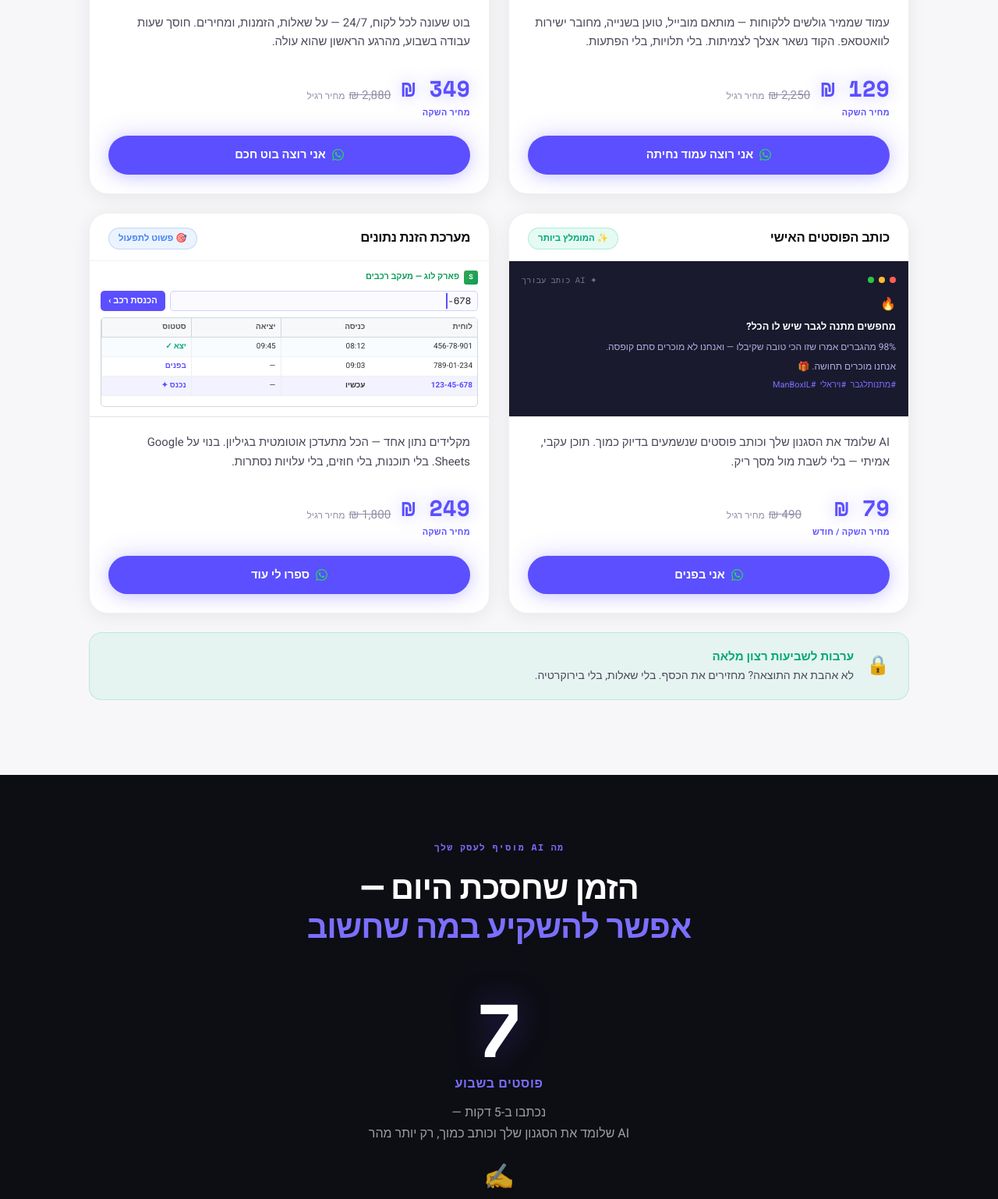
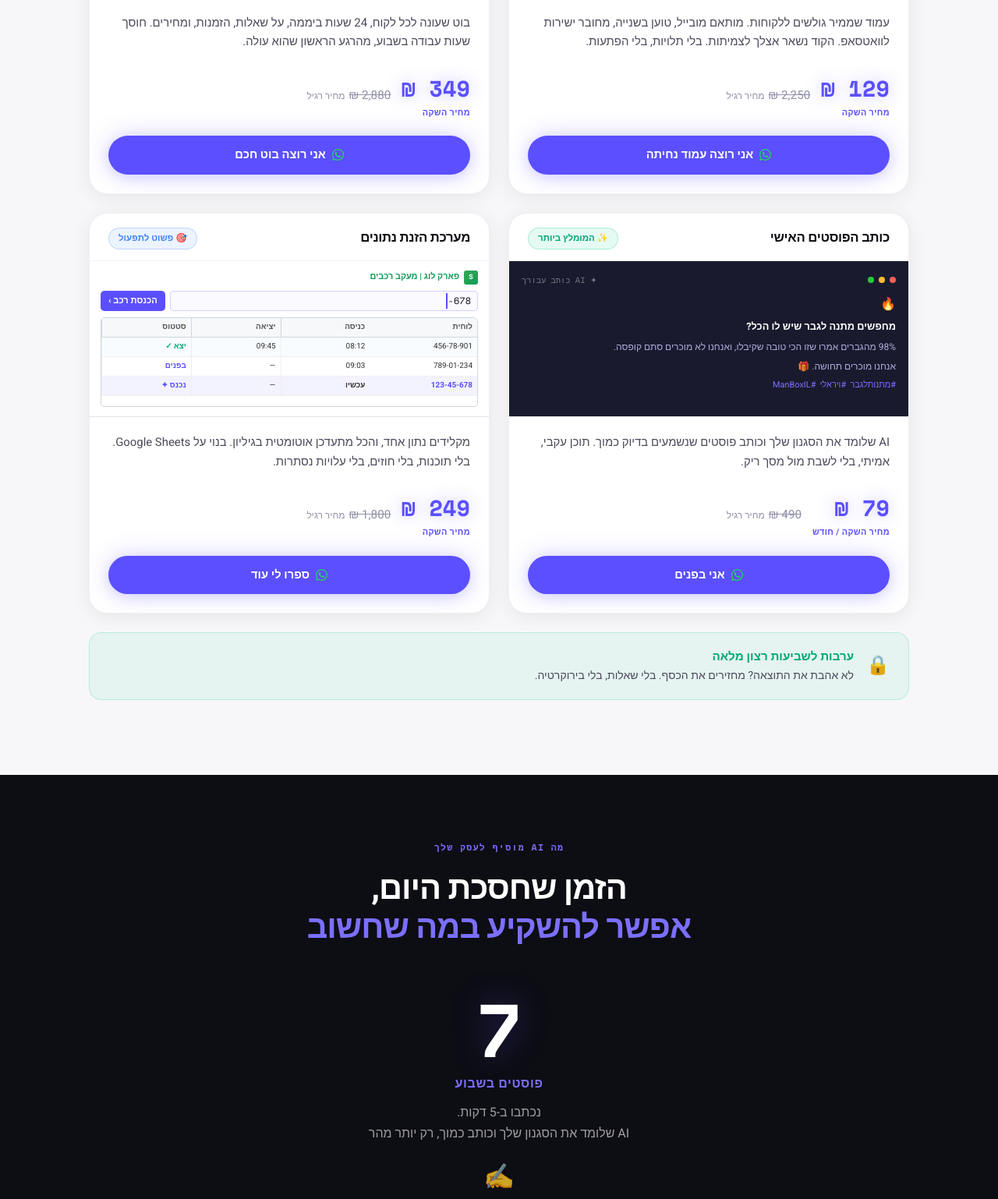
Before and after one commit to kopeladi/kai-landing, a plain HTML site: page index.html in a window 1280 px wide. Shown: the part 1535-3073 px from the top of the page at 78% size. Drawn offline with nearby package versions, Linux system fonts and the light colour scheme.

Commit message:
fix: remove all em-dashes from visible content across entire page
Co-Authored-By: Claude Sonnet 4.6 <noreply@anthropic.com>

```diff
--- a/index.html
+++ b/index.html
@@ -3,7 +3,7 @@
 <head>
   <meta charset="UTF-8" />
   <meta name="viewport" content="width=device-width, initial-scale=1.0" />
-  <title>K.A.I — Kopel.AI | פתרון AI שעובד אצלך מחר</title>
+  <title>K.A.I | Kopel.AI | פתרון AI שעובד אצלך מחר</title>
   <link rel="preconnect" href="https://fonts.googleapis.com" />
   <link rel="preconnect" href="https://fonts.gstatic.com" crossorigin />
   <link href="https://fonts.googleapis.com/css2?family=Heebo:wght@300;400;500;600;700;800;900&family=Space+Mono:wght@400;700&display=swap" rel="stylesheet" />
@@ -1785,7 +1785,7 @@
         </div>
         <div class="pcard__body">
           <p class="pcard__desc">
-            עמוד שממיר גולשים ללקוחות — מותאם מובייל, טוען בשנייה, מחובר ישירות לוואטסאפ.
+            עמוד שממיר גולשים ללקוחות. מותאם מובייל, טוען בשנייה, מחובר ישירות לוואטסאפ.
             הקוד נשאר אצלך לצמיתות. בלי תלויות, בלי הפתעות.
           </p>
           <div class="pcard__price">
@@ -1833,7 +1833,7 @@
         </div>
         <div class="pcard__body">
           <p class="pcard__desc">
-            בוט שעונה לכל לקוח, 24/7 — על שאלות, הזמנות, ומחירים.
+            בוט שעונה לכל לקוח, 24 שעות ביממה, על שאלות, הזמנות, ומחירים.
             חוסך שעות עבודה בשבוע, מהרגע הראשון שהוא עולה.
           </p>
           <div class="pcard__price">
@@ -1871,7 +1871,7 @@
             <div class="content-type-demo__body">
               <div class="type-line type-line--emoji type-line--1">🔥</div>
               <div class="type-line type-line--title type-line--2">מחפשים מתנה לגבר שיש לו הכל?</div>
-              <div class="type-line type-line--body type-line--3">98% מהגברים אמרו שזו הכי טובה שקיבלו — ואנחנו לא מוכרים סתם קופסה.</div>
+              <div class="type-line type-line--body type-line--3">98% מהגברים אמרו שזו הכי טובה שקיבלו, ואנחנו לא מוכרים סתם קופסה.</div>
               <div class="type-line type-line--body type-line--4"><span id="blog-typewriter"></span><span class="content-type-cursor"></span></div>
               <div class="type-line type-line--tag type-line--5">#מתנותלגבר &nbsp;#ויראלי &nbsp;#ManBoxIL</div>
             </div>
@@ -1880,7 +1880,7 @@
         <div class="pcard__body">
           <p class="pcard__desc">
             AI שלומד את הסגנון שלך וכותב פוסטים שנשמעים בדיוק כמוך.
-            תוכן עקבי, אמיתי — בלי לשבת מול מסך ריק.
+            תוכן עקבי, אמיתי, בלי לשבת מול מסך ריק.
           </p>
           <div class="pcard__price">
             <div class="pcard__price-main">
@@ -1910,7 +1910,7 @@
           <div class="mock-parklog">
             <div class="mock-parklog__header">
               <div class="mock-sheets-icon">S</div>
-              <span class="mock-sheets-label">פארק לוג — מעקב רכבים</span>
+              <span class="mock-sheets-label">פארק לוג | מעקב רכבים</span>
             </div>
             <div class="mock-parklog__input-row">
               <div class="mock-parklog__input">
@@ -1948,7 +1948,7 @@
         </div>
         <div class="pcard__body">
           <p class="pcard__desc">
-            מקלידים נתון אחד — הכל מתעדכן אוטומטית בגיליון.
+            מקלידים נתון אחד, והכל מתעדכן אוטומטית בגיליון.
             בנוי על Google Sheets. בלי תוכנות, בלי חוזים, בלי עלויות נסתרות.
           </p>
           <div class="pcard__price">
@@ -1986,35 +1986,35 @@
 <section class="results-section">
   <div class="container">
     <span class="results-label">מה AI מוסיף לעסק שלך</span>
-    <h2 class="results-title">הזמן שחסכת היום —<br><span>אפשר להשקיע במה שחשוב</span></h2>
+    <h2 class="results-title">הזמן שחסכת היום,<br><span>אפשר להשקיע במה שחשוב</span></h2>
 
     <div class="results-slider" id="resultsSlider">
 
       <div class="rslide rslide--active">
         <div class="rslide__stat">12</div>
         <div class="rslide__unit">שעות בשבוע</div>
-        <div class="rslide__desc">חסכו על מענה ידני ללקוחות —<br>הבוט עונה במקומם, 24/7, בלי לשכוח כלום</div>
+        <div class="rslide__desc">חסכו על מענה ידני ללקוחות.<br>הבוט עונה במקומם, 24 שעות ביממה, בלי לשכוח כלום</div>
         <div class="rslide__icon">🤖</div>
       </div>
 
       <div class="rslide">
         <div class="rslide__stat">7</div>
         <div class="rslide__unit">פוסטים בשבוע</div>
-        <div class="rslide__desc">נכתבו ב-5 דקות —<br>AI שלומד את הסגנון שלך וכותב כמוך, רק יותר מהר</div>
+        <div class="rslide__desc">נכתבו ב-5 דקות.<br>AI שלומד את הסגנון שלך וכותב כמוך, רק יותר מהר</div>
         <div class="rslide__icon">✍️</div>
       </div>
 
       <div class="rslide">
         <div class="rslide__stat">0</div>
         <div class="rslide__unit">שגיאות הזנה</div>
-        <div class="rslide__desc">נתונים שמוזנים אוטומטית לגיליון —<br>בלי העתק-הדבק, בלי טעויות, בלי בלגן</div>
+        <div class="rslide__desc">נתונים שמוזנים אוטומטית לגיליון.<br>בלי העתק-הדבק, בלי טעויות, בלי בלגן</div>
         <div class="rslide__icon">📊</div>
       </div>
 
       <div class="rslide">
         <div class="rslide__stat">24/7</div>
         <div class="rslide__unit">עמוד שמוכר</div>
-        <div class="rslide__desc">גם בשעה 3 בלילה, גם בשבת —<br>עמוד נחיתה שעובד בשבילך כל הזמן</div>
+        <div class="rslide__desc">גם בשעה 3 בלילה, גם בשבת.<br>עמוד נחיתה שעובד בשבילך כל הזמן</div>
         <div class="rslide__icon">🚀</div>
       </div>
 
@@ -2036,7 +2036,7 @@
     <div class="story__inner">
       <div class="story__visual fade-in">
         <div class="story__avatar">
-          <img src="Kopel.jpg" alt="Adi Kopel — ארכיטקטית AI" />
+          <img src="Kopel.jpg" alt="Adi Kopel, AI Product Manager" />
         </div>
       </div>
       <div class="story__content fade-in">
@@ -2062,7 +2062,7 @@
         </div>
         <a href="https://wa.me/972XXXXXXXXX?text=%D7%94%D7%99%D7%99%20K.A.I%2C%20%D7%90%D7%A9%D7%9E%D7%97%20%D7%9C%D7%A9%D7%9E%D7%95%D7%A2%20%D7%90%D7%99%D7%9A%20AI%20%D7%99%D7%9B%D7%95%D7%9C%20%D7%9C%D7%A2%D7%96%D7%95%D7%A8%20%D7%9C%D7%A2%D7%A1%D7%A7%20%D7%A9%D7%9C%D7%99%21" class="btn-wa" style="width:fit-content" target="_blank" rel="noopener">
           <svg class="wa-icon" width="18" height="18" viewBox="0 0 24 24" fill="currentColor"><path d="M17.472 14.382c-.297-.149-1.758-.867-2.03-.967-.273-.099-.471-.148-.67.15-.197.297-.767.966-.94 1.164-.173.199-.347.223-.644.075-.297-.15-1.255-.463-2.39-1.475-.883-.788-1.48-1.761-1.653-2.059-.173-.297-.018-.458.13-.606.134-.133.298-.347.446-.52.149-.174.198-.298.298-.497.099-.198.05-.371-.025-.52-.075-.149-.669-1.612-.916-2.207-.242-.579-.487-.5-.669-.51-.173-.008-.371-.01-.57-.01-.198 0-.52.074-.792.372-.272.297-1.04 1.016-1.04 2.479 0 1.462 1.065 2.875 1.213 3.074.149.198 2.096 3.2 5.077 4.487.709.306 1.262.489 1.694.625.712.227 1.36.195 1.871.118.571-.085 1.758-.719 2.006-1.413.248-.694.248-1.289.173-1.413-.074-.124-.272-.198-.57-.347m-5.421 7.403h-.004a9.87 9.87 0 01-5.031-1.378l-.361-.214-3.741.982.998-3.648-.235-.374a9.86 9.86 0 01-1.51-5.26c.001-5.45 4.436-9.884 9.888-9.884 2.64 0 5.122 1.03 6.988 2.898a9.825 9.825 0 012.893 6.994c-.003 5.45-4.437 9.884-9.885 9.884m8.413-18.297A11.815 11.815 0 0012.05 0C5.495 0 .16 5.335.157 11.892c0 2.096.547 4.142 1.588 5.945L.057 24l6.305-1.654a11.882 11.882 0 005.683 1.448h.005c6.554 0 11.89-5.335 11.893-11.893a11.821 11.821 0 00-3.48-8.413z"/></svg>
-          נשמע מעניין — בואי נדבר
+          נשמע מעניין? בואי נדבר
         </a>
       </div>
     </div>
```
Also changed, not shown: kai-landing.html (+14 -14 lines).
